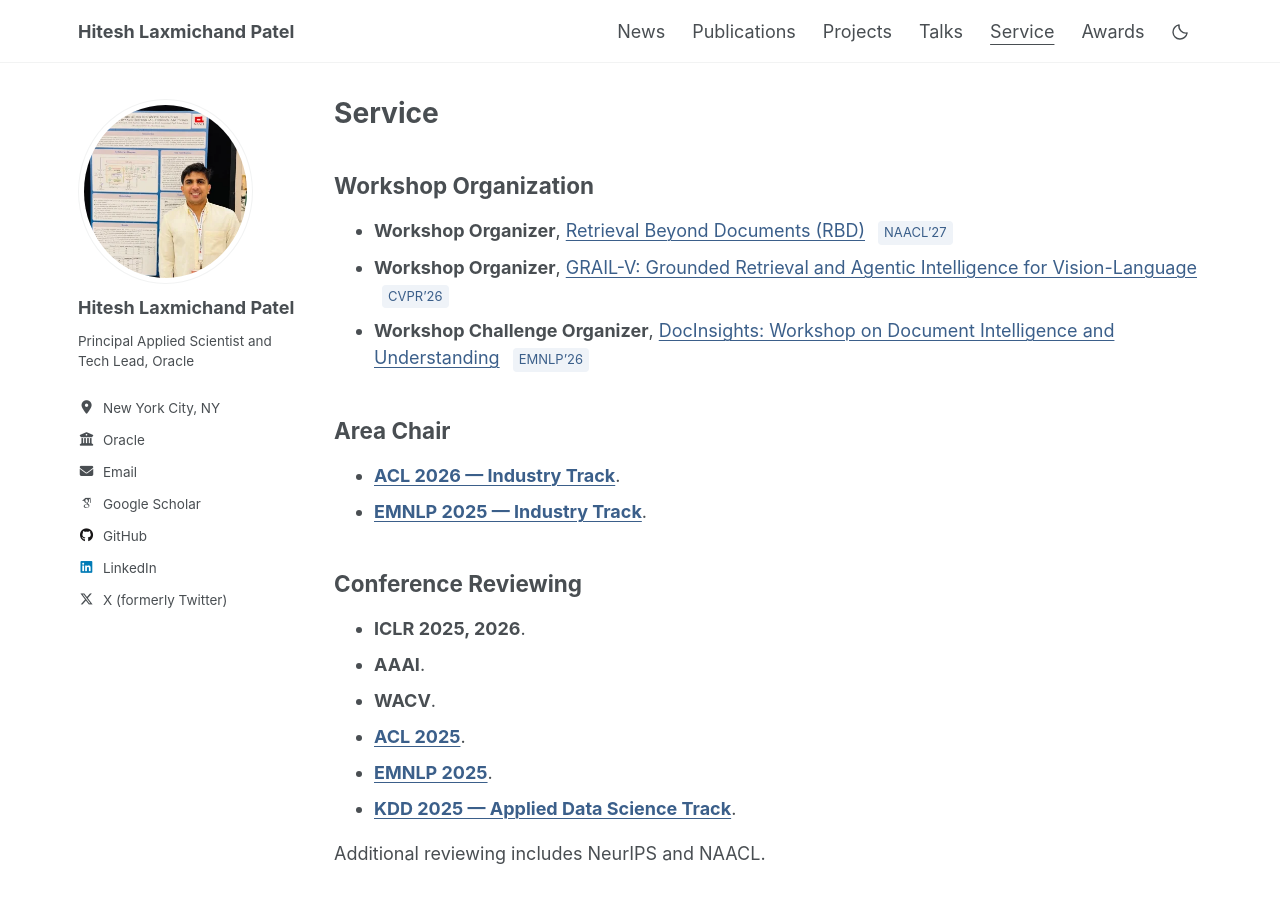
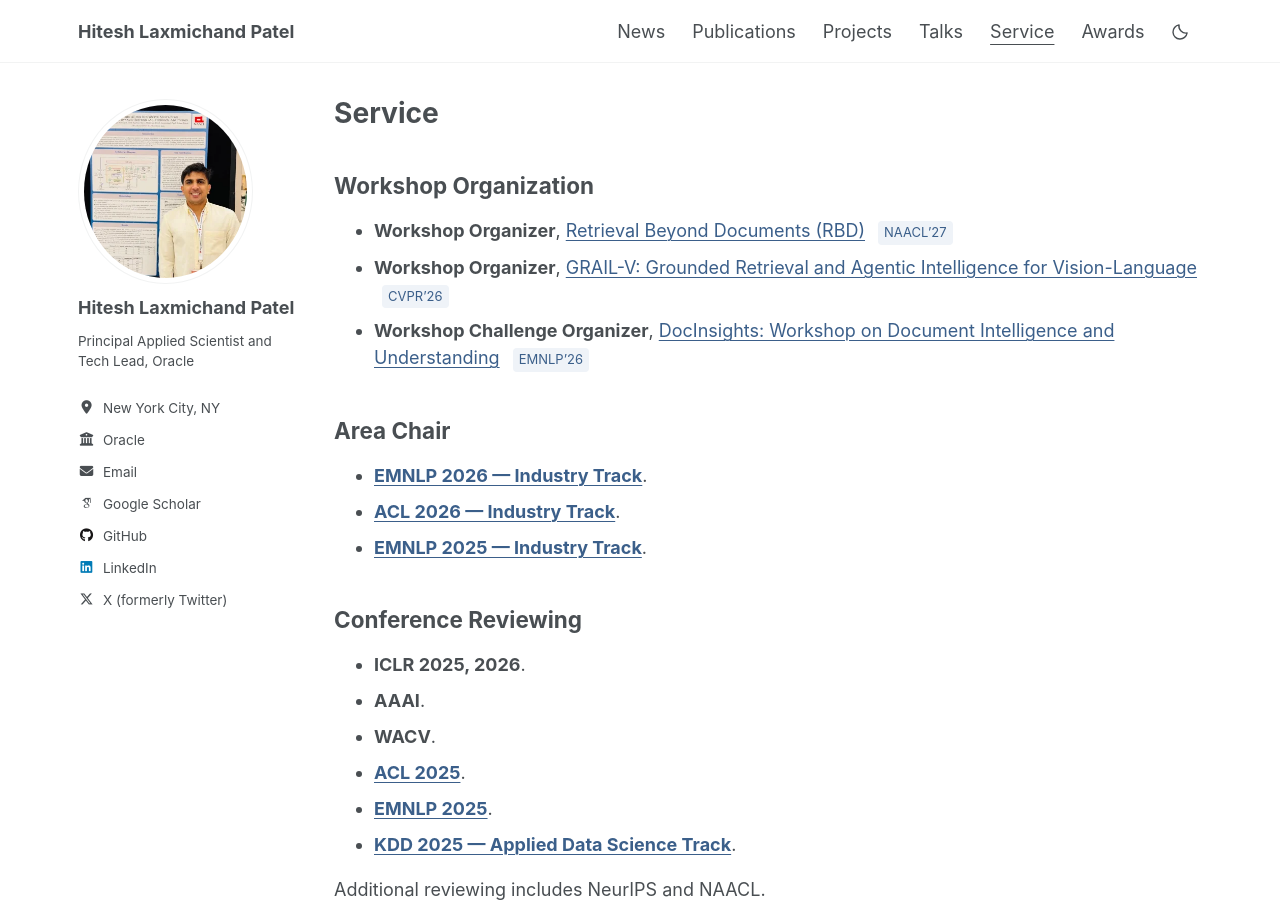
Before and after one commit to HITESHLPATEL/hiteshlpatel.github.io, a Jekyll site: the page built from _pages/service.md, in a window 1280 px wide and 900 px high. Built offline with Jekyll 4.4.1, drawn with Linux system fonts in a browser that asks for light colours; part of the change alters nothing that is shown.

Commit message:
Add verified EMNLP 2026 area chair service

```diff
--- a/_pages/service.md
+++ b/_pages/service.md
@@ -2,7 +2,7 @@
 layout: archive
 title: "Service"
 description: "Hitesh Laxmichand Patel's academic service: workshop organization, ACL and EMNLP area chair roles, conference reviewing, mentorship, and open research with Aya, SEACrowd, and CommonLID."
-last_modified_at: 2026-10-26
+last_modified_at: 2026-10-27
 permalink: /service/
 author_profile: true
 ---
@@ -16,6 +16,7 @@ author_profile: true
 
 ## Area Chair
 
+- [**EMNLP 2026 — Industry Track**](https://aclanthology.org/2026.emnlp-industry.0.pdf#page=9).
 - [**ACL 2026 — Industry Track**](https://aclanthology.org/2026.acl-industry.0.pdf#page=6).
 - [**EMNLP 2025 — Industry Track**](https://aclanthology.org/2025.emnlp-industry.0.pdf#page=5).
 
```
